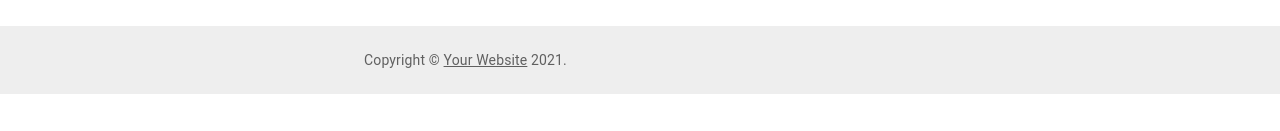
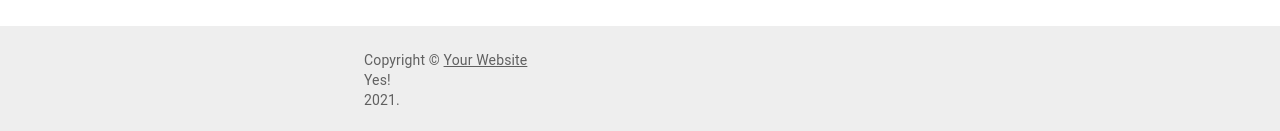
Before and after one commit to UIUC-CS411-3NF/newbie-foodie-webapp, a React (Create React App) app: page / in a window 1280 px wide. Shown: the part 729-860 px from the top of the page. Before the commit the page ends 823 px from the top, so only its background shows below. Built offline with nearby package versions, Linux system fonts and the light colour scheme; no server answers.

Commit message:
Test conflict

```diff
--- a/src/Layout/Footer.js
+++ b/src/Layout/Footer.js
@@ -12,6 +12,7 @@ function Copyright() {
       <Link color="inherit" href="https://mui.com/">
         Your Website
       </Link>
+      <Box>Yes!</Box>
       {' '}
       {new Date().getFullYear()}
       .
```
